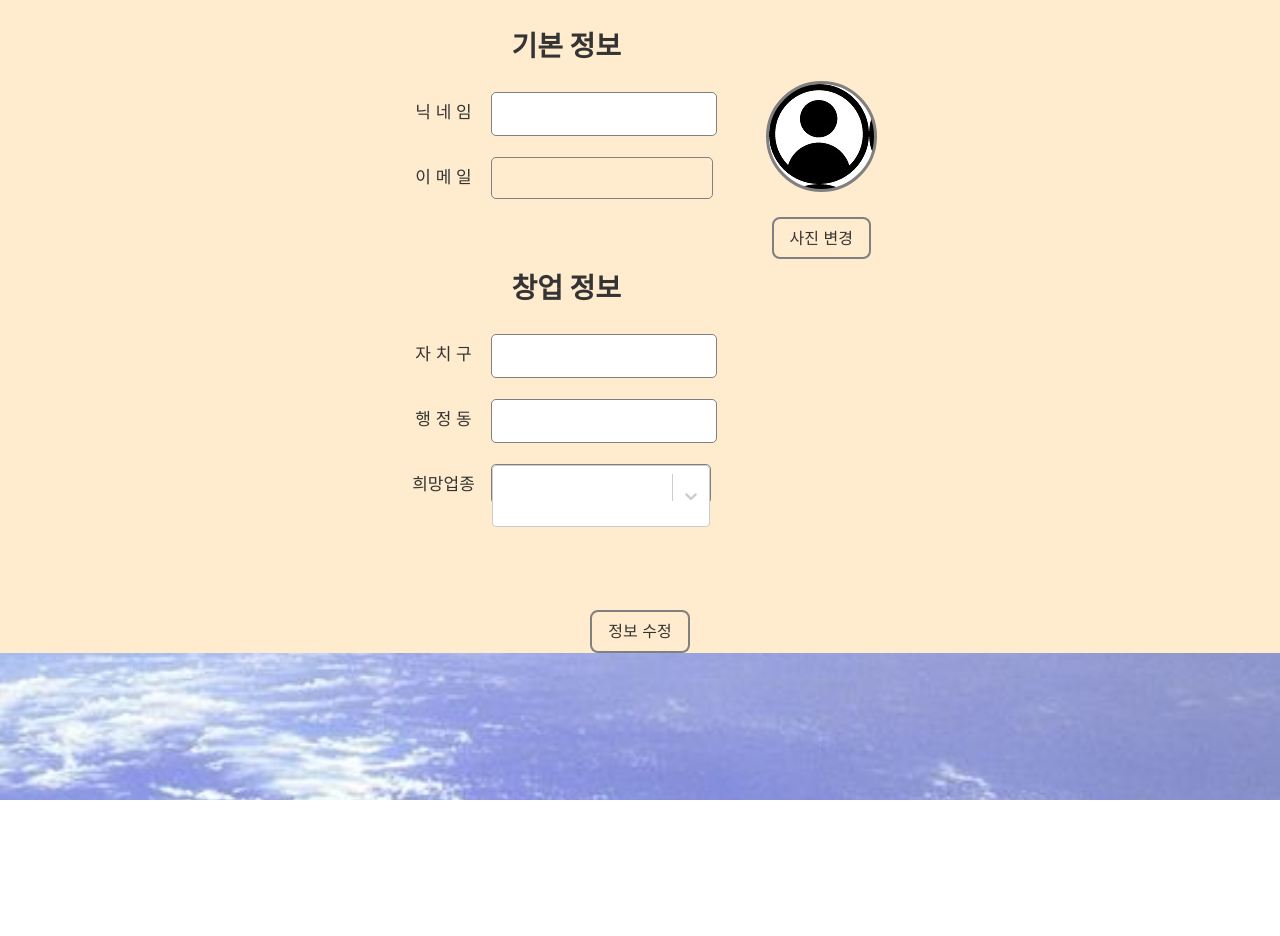
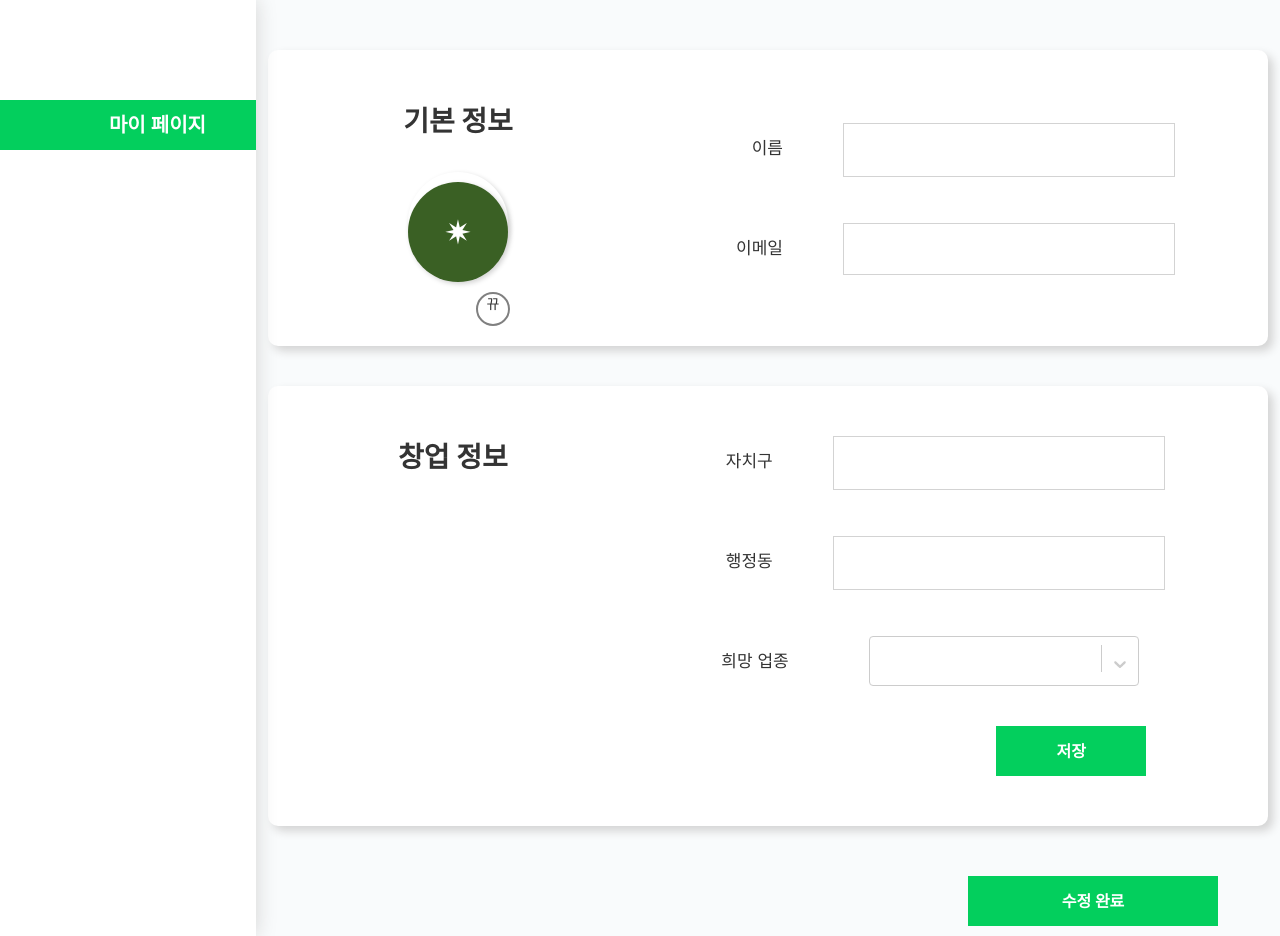
Before and after one commit to HyunSoo730/Capstone_fullStack, a React (Create React App) app: page /mypage in a window 1280 px wide. Before the commit the page ends 800 px from the top, so only its background shows below. Built offline with nearby package versions, Linux system fonts and the light colour scheme; no server answers.

Commit message:
UI디자인중

```diff
--- a/package.json
+++ b/package.json
@@ -14,6 +14,7 @@
     "leaflet": "^1.9.3",
     "react": "^18.2.0",
     "react-apexcharts": "^1.4.0",
+    "react-avatar": "^5.0.3",
     "react-bootstrap": "^2.7.2",
     "react-dom": "^18.2.0",
     "react-leaflet": "^4.2.1",
--- a/src/Jaehyeok_Lee/MyPage.css
+++ b/src/Jaehyeok_Lee/MyPage.css
@@ -1,31 +1,106 @@
-.Wrapper {
-    background-color: blanchedalmond;
+.Page {
+    display: flex;
+    flex-direction: row;
+}
+
+.SideWrapper {
+    background-color: white;
+    box-shadow: 0px 0px 20px lightgray;
     display: flex;
     flex-direction: column;
+    width: 20%;
+    z-index: 10;
+}
+
+.SideTag {
+    background-color: #03CF5D;
+    color: white;
+    margin-top: 100px;
+    padding-right: 50px;
+    display: flex;
+    flex-direction: column;
+    justify-content: center;
+    text-align: end;
+    height: 50px;
+    font-weight: 600;
+    font-size: 20px;
+}
+
+
+.Wrapper {
+    background-color: #F9FBFC;
+    display: flex;
+    flex-direction: row;
     align-items: center;
     justify-content: center;
+    width: 80%;
 }
 
 .Container {
-    height: 600px;
-    width: 500px;
+    height: 100%;
+    width: 1000px;
     display: flex;
     flex-direction: row;
-    align-items:flex-start;
+    align-items:center;
     justify-content: center;
     margin-bottom: 10px;
     border-radius: 20px; /* 꼭짓점 둥근 정도 */
     & > * { /* 각 항목별 간격(?) → 잘 모르겠음 */
         :not(:last-child) {
-            margin-bottom: 25px;
+            margin-bottom: 20px;
         }
     }
 }
 
 .PostContainer {
-    height: 100%;
-    width: 70%;
-    padding: 25px 16px;
+    padding-top: 50px;
+    height: max-content;
+    width: 100%;
+    display: flex;
+    flex-direction: column;
+    align-items:center;
+    justify-content: center;
+}
+
+.BasicInfo {
+    width: 100%;
+    background-color: white;
+    display: flex;
+    flex-direction: row;
+    border-radius: 10px;
+    box-shadow: 5px 5px 10px lightgray;
+    align-items: center;
+    justify-content: start;
+}
+
+.InBasicInfo {
+    margin-left: 100px;
+    display: flex;
+    flex-direction: column;
+    align-items:center;
+    justify-content: center;
+}
+
+.StartUpInfo {
+    background-color: white;
+    width: 100%;
+    margin-top: 20px;
+    box-shadow: 5px 5px 10px lightgray;
+    padding-top: 50px;
+    padding-bottom: 50px;
+    border-radius: 10px;
+    display: flex;
+    flex-direction: row;
+    align-items:start;
+    justify-content: start;
+}
+
+.InStartUpInfo {
+    margin-left: 190px;
+    display: flex;
+    flex-direction: column;
+    align-items:center;
+    justify-content: center;
 }
 
 .PhotoContainer {
@@ -36,12 +111,12 @@
     align-items: center;
     justify-content: center;
     margin-top: 50px;
-    margin-left: 10px;
+    margin-left: 40px;
 }
 
 .Photo {
-    background-image: url("../nulluser_downsize.jpg");
-    border: 3px solid gray;
+    box-shadow: 2px 2px 5px lightgray;
+    margin-top: 10px;
     height: 105px;
     width: 105px;
     border-radius: 100%;
@@ -54,31 +129,87 @@
     flex-direction: row;
     justify-content: center;
     width: max-content;
-    height: 40px;
+    height: 50px;
 }
 
-.tag {
+.Tag {
     font-size: 17px;
     display: flex;
     flex-direction: column;
     justify-content: center;
+    text-align: end;
     margin-right: 10px;
     width: 75px;
     height: 100%;
 }
 
-.write {
+.Write {
     text-align: start;
-    width: 220px;
+    margin-left: 50px;
+    padding-left: 20px;
+    padding-right: 10px;
+    width: 300px;
     height: 100%;
-    border: 1px solid gray;
-    border-radius: 5px;
+    border: 1px solid lightgray;
+    display: flex;
+    flex-direction: column;
+    justify-content: center;
 }
 
-.Button {
-    padding: 8px 16px; /* 잘 모르겠음 */
-    font-size: 16px;
+.Write input:focus-within {
+    border-color: #22a002;
+}
+
+.WriteSelect {
+    text-align: center;
+    margin-left: 50px;
+    padding-left: 20px;
+    padding-right: 10px;
+    width: 300px;
+    height: 100%;
+    display: flex;
+    flex-direction: column;
+    justify-content: center;
+}
+
+.PhotoButton {
+    z-index: 10;
+    margin-left: 70px;
     border: 2px solid gray;
-    border-radius: 8px;
+    border-radius: 100%;
+    height: 30px;
+    width: 30px;
     cursor: pointer; /* 잘 모르겠음 */
 }
+
+.SaveButton {
+    margin-left: 280px;
+    margin-top: 20px;
+    display: flex;
+    flex-direction: column;
+    justify-content: center;
+    color: white;
+    font-weight: 700;
+    font-size: 100%;
+    background-color: #03CF5D;
+    height: 50px;
+    width: 150px;
+    font-size: 16px;
+    cursor: pointer; /* 잘 모르겠음 */
+}
+
+.CompleteButton {
+    margin-top: 30px;
+    margin-left: 650px;
+    display: flex;
+    flex-direction: column;
+    justify-content: center;
+    color: white;
+    font-weight: 700;
+    font-size: 100%;
+    background-color: #03CF5D;
+    height: 50px;
+    width: 250px;
+    font-size: 16px;
+    cursor: pointer; /* 잘 모르겠음 */
+}
--- a/src/Jaehyeok_Lee/MyPage.jsx
+++ b/src/Jaehyeok_Lee/MyPage.jsx
@@ -1,6 +1,7 @@
 import React, { useState, useEffect } from "react";
 import { useNavigate, useParams } from "react-router-dom";
 import Select from 'react-select';
+import Avatar from 'react-avatar';
 
 import './MyPage.css';
 
@@ -12,7 +13,6 @@ function MyPage(props) {
     const [borough, setBorough] = useState("");
     const [dong, setDong] = useState("");
     const [choiced, setChoiced] = useState("");
-    const wowfuck = localStorage.getItem('login-token');
 
     var categoryOption = [
         { value: '한식음식점', label: '한식음식점' },
@@ -27,23 +27,39 @@ function MyPage(props) {
         { value: '커피-음료', label: '커피-음료' },
     ];
 
-    const sendToken = () => {
+    const getUserInfo = () => {
         fetch('/mypage/users/me', {
-            method : "GET",
+            method : "POST",
             headers : {
                 "Content-Type" : "application/json",
                 Authorization : localStorage.getItem('login-token'),
             },
+            body : JSON.stringify({})
         })
         .then(response => {return response.json()})
         .then(response => {
-            console.log("꺄르르륵" + response.kakaoEmail);
-            setProfileImg(current => [...current, response.kakaoProfileImg]);
+            setProfileImg(response.kakaoProfileImg);
             setNickname(response.kakaoNickname);
-            setEmail(current => [...current, response.kakaoEmail]);
-            setBorough(current => [...current, response.borough]);
-            setDong(current => [...current, response.dong]);
-            setChoiced(current => [...current, response.serviceName]);
+            setEmail(response.kakaoEmail);
+            setBorough(response.borough);
+            setDong(response.dong);
+            setChoiced(response.serviceName);
+            console.log("이건 프사야 " + profileImg);
+        })
+    }
+
+    const sendUpdatedUserInfo = () => {
+        fetch('/mypage/users/save', {
+            method : "POST",
+            headers : {
+                "Content-Type" : "application/json",
+                Authorization : localStorage.getItem('login-token'),
+            },
+            body : JSON.stringify({
+                borough: borough,
+                dong: dong,
+                serviceName: choiced,
+            })
         })
     }
 
@@ -60,74 +76,77 @@ function MyPage(props) {
     };
 
     const handleSubmit = (event) => {
+        sendUpdatedUserInfo();
         alert(`수정이 완료되었습니다.`);
-        // 변경 데이터 저장하기
         event.preventDefault();
     };
 
-    useEffect(() => {
-        sendToken();
-        console.log("이런 미친 " + wowfuck);
-        console.log("꾸웨에에엑" + profileImg);
-        console.log("꾸웨에에엑" + nickname);
-        console.log("꾸웨에에엑" + email);
-        console.log("꾸웨에에엑" + borough);
-        console.log("꾸웨에에엑" + dong);
-        console.log("꾸웨에에엑" + choiced);
-    },[])
+    useEffect(() => {getUserInfo();},[])
 
     return (
-        <form onSubmit={handleSubmit}>
+        <div className="Page">
+            <div className="SideWrapper">
+                <div className="SideTag">마이 페이지</div>
+            </div>
             <div className="Wrapper">
                 <div className="Container">
                     <div className="PostContainer">
-                        <h3>기본 정보</h3>
-                        <div className="Label">
-                            <div className="tag">닉 네 임</div>
-                            <input className="write" type="text" defaultValue={nickname} onChange={handleChangeNickname}/>
+                        <div className="BasicInfo">
+                            <div className="PhotoContainer">
+                                <h3>기본 정보</h3>
+                                <Avatar className="Photo" src={profileImg}/>
+                                <div
+                                    className="PhotoButton"
+                                    type="submit"
+                                    title="사진 변경"
+                                    onClick={() => {}}
+                                >
+                                    뀨
+                                </div>
+                            </div>
+                            <div className="InBasicInfo">
+                                <div className="Label">
+                                    <div className="Tag">이름</div>
+                                    <input className="Write" type="text" defaultValue={nickname} onChange={handleChangeNickname}/>
+                                </div>
+                                <div style={{height: "10px"}}/>
+                                <div className="Label">
+                                    <div className="Tag">이메일</div>
+                                    <div className="Write" type="text" style={{backgroundColor: "white", color: "gray"}}>{email}</div>
+                                </div>
+                            </div>
                         </div>
-                        <div className="Label">
-                            <div className="tag">이 메 일</div>
-                            <div className="write" type="text">{email}</div>
+
+                        <div className="StartUpInfo">
+                            <h3 style={{marginLeft: "130px"}}>창업 정보</h3>
+                            <div className="InStartUpInfo">
+                                <div className="Label">
+                                    <div className="Tag">자치구</div>
+                                    <input className="Write" type="text" defaultValue={borough} onChange={handleChangeBorough} />
+                                </div>
+                                <div style={{height: "10px"}}/>
+                                <div className="Label">
+                                    <div className="Tag">행정동</div>
+                                    <input className="Write" type="text" defaultValue={dong} onChange={handleChangeDong} />
+                                </div>
+                                <div style={{height: "10px"}}/>
+                                <div className="Label">
+                                    <div className="Tag">희망 업종</div>
+                                    <Select className="WriteSelect" options={categoryOption} defaultValue={{value: choiced, label: choiced}} onChange={(value) => setChoiced(value["value"])}/>
+                                </div>
+                                <div className="SaveButton" title="저장" onClick={() => {}}>
+                                    저장
+                                </div>
+                            </div>
                         </div>
-                        <p>　</p>
 
-                        <h3>창업 정보</h3>
-                        <div className="Label">
-                            <div className="tag">자 치 구</div>
-                            <input className="write" type="text" defaultValue={borough} onChange={handleChangeBorough} />
-                        </div>
-                        <div className="Label">
-                            <div className="tag">행 정 동</div>
-                            <input className="write" type="text" defaultValue={dong} onChange={handleChangeDong} />
-                        </div>
-                        <div className="Label">
-                            <div className="tag">희망업종</div>
-                            <Select className="write" options={categoryOption} defaultValue={{value: choiced, label: choiced}} onChange={(value) => setChoiced(value["value"])}/>
-                        </div>
-                    </div>
-                    <div className="PhotoContainer">
-                        <div className="Photo"/>
-                        <div
-                            className="Button"
-                            type="submit"
-                            title="사진 변경"
-                            onClick={() => {navigate("/");}}
-                        >
-                            사진 변경
+                        <div className="CompleteButton" type="submit" title="수정 완료" onClick={handleSubmit}>
+                            수정 완료
                         </div>
                     </div>
                 </div>
-                <div
-                    className="Button"
-                    type="submit"
-                    title="정보 수정"
-                    onClick={() => {navigate("/");}}
-                >
-                    정보 수정
-                </div>
             </div>
-        </form>
+        </div>
     );
 }
 
--- a/src/Jaehyeok_Lee/Sidebar.jsx
+++ b/src/Jaehyeok_Lee/Sidebar.jsx
@@ -251,7 +251,7 @@ function Sidebar() {
 
             {
                 btnActivate === "sales" ?
-                <div style={{boxShadow: "2px 2px 5px gray", width: "400px", borderRadius: "5px"}}>
+                <div style={{boxShadow: "2px 2px 3px gray", width: "400px", borderRadius: "5px"}}>
                     <Select options={categoryOption} defaultValue={{value: choiced, label: choiced}} onChange={(value) => setChoiced(value["value"])}/>
                 </div>
                 : null
```
Also changed, not shown: src/Jaehyeok_Lee/Sidebar.css (+4 -3 lines), 1 other file (tests, documents, lock files or other folders).
